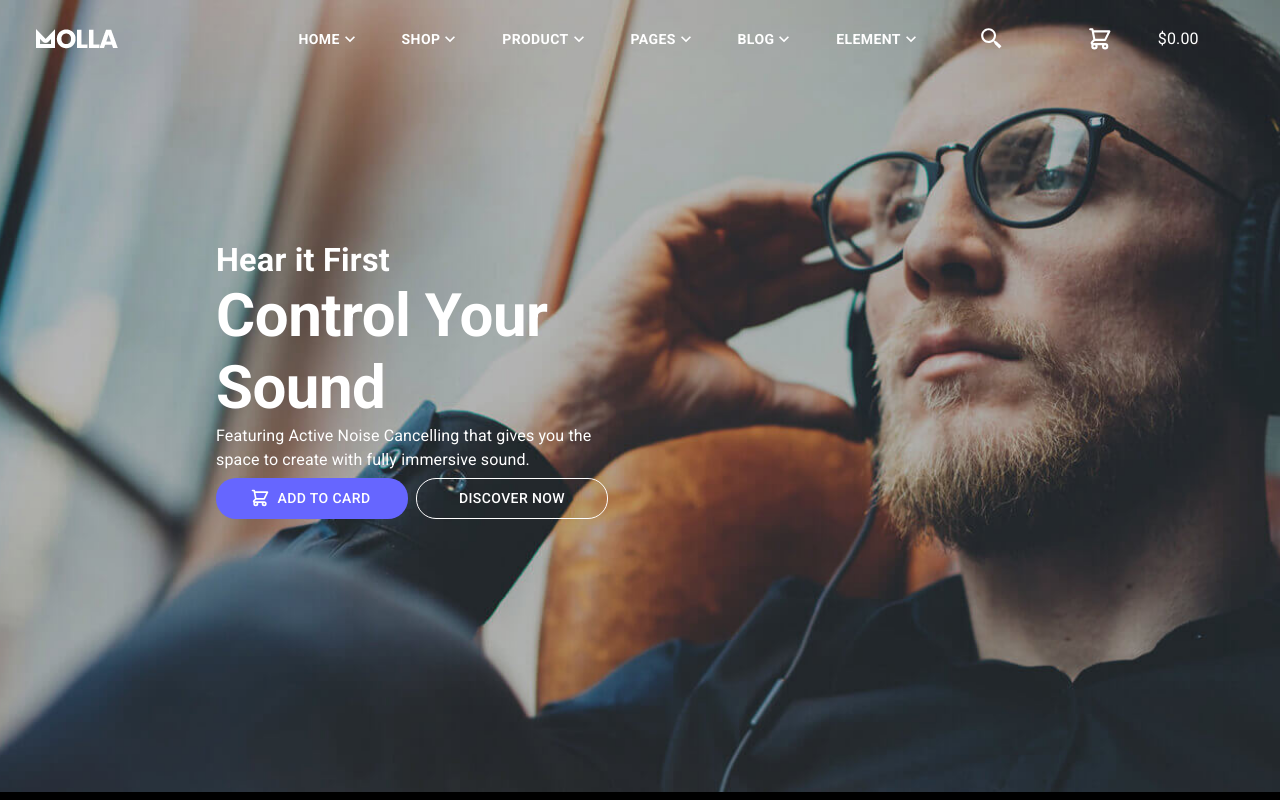
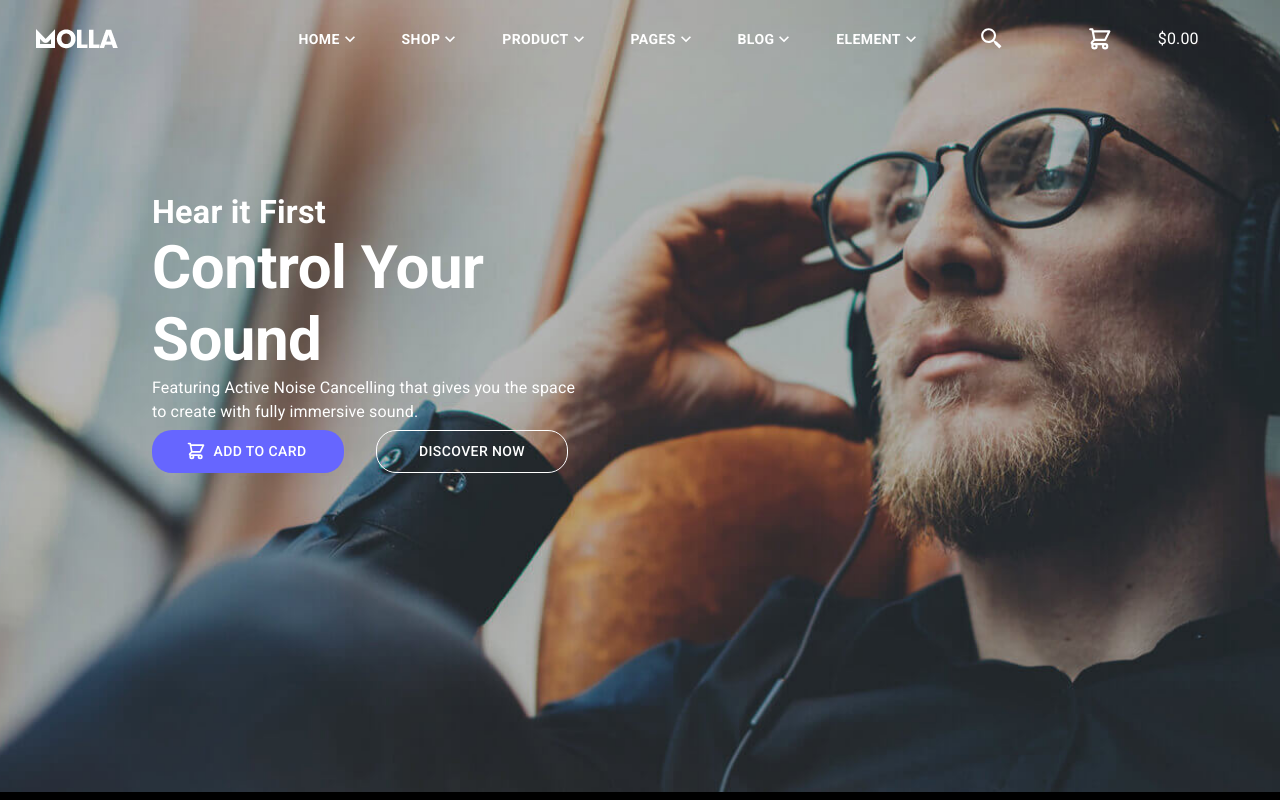
Before and after one commit to ay19b/molla, a Next.js app: page / in a window 1280 px wide. Shown: the top 800 px of the page. Built offline with nearby package versions, Linux system fonts and the light colour scheme.

Commit message:
first commit

```diff
--- a/component/feature.js
+++ b/component/feature.js
@@ -60,6 +60,7 @@ const useStyles = makeStyles((theme) => ({
         fontWeight:'bold',
 		[theme.breakpoints.down("xs")]: {
            marginLeft:"4%",
+           width: "100%",
         },
     },
     AllBtn:{
@@ -70,7 +71,7 @@ const useStyles = makeStyles((theme) => ({
         color: 'black',
         textAlign: "center",
         border: '1px dashed',
-        padding: '3%',
+        padding: '0.8rem',
         borderRadius: '8px',
         marginRight: '6%',
 		width: '6rem',
@@ -87,7 +88,8 @@ const Feature=()=> {
 	  Aos.init({duration:2000});
   },[]);
     return (
-        <section style={{backgroundColor:'#f1f1f1'}}>
+        <section style={{backgroundColor:'#f1f1f1',height:'100%',}}>
+
            <div className={classes.feature} >
             <Container>
                 <Grid container spacing={5} >
@@ -143,7 +145,7 @@ const Feature=()=> {
           <div className={classes.extraHead}>
           <Box className={classes.box} data-aos="fade-right" data-aos-once="true">
           <Typography variant="h4" style={{fontWeight:'bold',color:"black"}}>Listen all day</Typography>
-          <Typography variant="h2" style={{fontWeight:'bold',color:"black"}}>20 + Hours of Playtime</Typography>
+          <Typography variant="h2" style={{fontWeight:'bold',color:"black",width: '100%'}}>20 + Hours of Playtime</Typography>
           <Typography variant="subtitle1" gutterBottom style={{color:"#828080"}}>Donec nec justo eget felis facilisis fermentum. Aliquam
             porttitor mauris sit amet orci. Aenean dignissim
             pellentesque felis.
@@ -162,6 +164,7 @@ const Feature=()=> {
           </div>
         </Box>
           </div>
+
         </section>
     )
 }
--- a/component/home.js
+++ b/component/home.js
@@ -29,18 +29,21 @@ const useStyles = makeStyles((theme) => ({
       backgroundRepeat: "no-repeat",
       backgroundPosition: 'center',
       backgroundSize:'cover',
-      minHeight:'100vh',
+      height:'100vh',
     },
     box:{
       position: "absolute",
-      top: "30%",
-      marginLeft:"15%",
+      top: "12rem",
+      marginLeft:"8rem",
       width: "27rem",
       color: "white",
       fontWeight:'bold',
+      [theme.breakpoints.down("sm")]: {
+        marginLeft:"4rem",
+      },
 	  [theme.breakpoints.down("xs")]: {
         marginLeft:"2%",
-		width: "100%",
+        width:'100%',
       },
     },
 
@@ -54,7 +57,7 @@ const useStyles = makeStyles((theme) => ({
       borderRadius: '20px',
       padding: '4% 8%',
       marginRight:'2%',
-	  border: '1px solid transparent',
+	    border: '1px solid transparent',
       width: '12rem',
       '&:hover':{
         backgroundColor:'#0000fb'
@@ -92,8 +95,9 @@ const Navbar=()=> {
       <section className={classes.home}>
         <Nav basket='false'/>
 
-        <Box className={classes.box} data-aos="fade-right" data-aos-once="true">
-		 <Container>
+
+		   <Container>
+       <Box className={classes.box} data-aos="fade-right" data-aos-once="true">
           <Typography variant="h4" style={{fontWeight:'bold'}}>Hear it First</Typography>
           <Typography variant="h2" style={{fontWeight:'bold'}} >Control Your Sound</Typography>
           <Typography variant="body1" gutterBottom>Featuring Active Noise Cancelling
@@ -108,8 +112,9 @@ const Navbar=()=> {
 			    <Button className={classes.addDsc}>Discover Now</Button>
 			 </Grid>
 		  </Grid>
+      </Box>
 		 </Container>
-        </Box>
+
       </section>
 
     )
--- a/component/nav.js
+++ b/component/nav.js
@@ -3,7 +3,7 @@ import Image from 'next/image';
 import React,{useState,useEffect} from 'react'
 import Logo from '../public/images/logo.png'
 import {BiSearchAlt2} from 'react-icons/bi'
-import {CgMenu} from 'react-icons/cg'
+import {CgMenu,CgClose} from 'react-icons/cg'
 import {HiOutlineShoppingCart,HiMenu} from 'react-icons/hi'
 import {MdKeyboardArrowDown,MdOutlineCancel} from 'react-icons/md'
 import {FiInstagram} from 'react-icons/fi'
@@ -70,7 +70,7 @@ const useStyles = makeStyles((theme) => ({
 	    animationName: '$scrollNav',
       animationDuration: '.4s',
 	  [theme.breakpoints.down("sm")]: {
-        padding:'2%'
+        padding:'3% 1%',
       },
     },
 	'@keyframes scrollNav':{
@@ -104,7 +104,7 @@ const useStyles = makeStyles((theme) => ({
 		    textAlign:'center',
 		    backgroundColor:'#333',
 		    alignItems: 'flex-start',
-		width: '18rem',
+		    width: '100%',
 		    height:'100vh',
 		    zIndex: '10',
 		    transform: 'translateX(-100%)',
@@ -207,6 +207,20 @@ const useStyles = makeStyles((theme) => ({
 	iconCancel:{
 		position: 'absolute',
     right: '0px',
+	},
+  close:{
+    display:'none',
+    width: '100%',
+    position: 'relative',
+    cursor:'pointer',
+    marginBottom: '6%',
+    [theme.breakpoints.down("sm")]: {
+      display:'block',
+    },
+  },
+  iconClose:{
+    position: 'absolute',
+    right: '18.5%',
   },
     listItem:{
       cursor:'pointer',
@@ -332,14 +346,14 @@ useEffect(() => {
                <Image src={Logo} />
           </Grid>
           <Grid item xs={0} md={7}>
-            <ul className={showLinks?classes.list:classNames(classes.list, classes.active)} onMouseLeave={toggleLinks}>
-
-              <li className={classes.listItem}><Typography variant='button'className={classes.listItem} >HOME<MdKeyboardArrowDown size={20}/></Typography> </li>
-			  <li className={classes.listItem}><Typography variant='button'className={classes.listItem} >SHOP<MdKeyboardArrowDown size={20}/></Typography> </li>
-			  <li className={classes.listItem}><Typography variant='button'className={classes.listItem} >PRODUCT<MdKeyboardArrowDown size={20}/></Typography> </li>
-			  <li className={classes.listItem}><Typography variant='button'className={classes.listItem} >PAGES <MdKeyboardArrowDown size={20}/></Typography> </li>
-			  <li className={classes.listItem}><Typography variant='button'className={classes.listItem} >BLOG <MdKeyboardArrowDown size={20}/></Typography> </li>
-			  <li className={classes.listItem}><Typography variant='button'className={classes.listItem} >ELEMENT <MdKeyboardArrowDown size={20}/></Typography> </li>
+            <ul className={showLinks?classes.list:classNames(classes.list, classes.active)} >
+			        <Typography variant="h4" className={classes.close}><CgClose onClick={toggleLinks} className={classes.iconClose}/></Typography>
+              <li className={classes.listItem} onClick={toggleLinks}><Typography variant='button'className={classes.listItem} >HOME<MdKeyboardArrowDown size={20}/></Typography> </li>
+			        <li className={classes.listItem} onClick={toggleLinks}><Typography variant='button'className={classes.listItem} >SHOP<MdKeyboardArrowDown size={20}/></Typography> </li>
+		      	  <li className={classes.listItem} onClick={toggleLinks}><Typography variant='button'className={classes.listItem} >PRODUCT<MdKeyboardArrowDown size={20}/></Typography> </li>
+			        <li className={classes.listItem} onClick={toggleLinks}><Typography variant='button'className={classes.listItem} >PAGES <MdKeyboardArrowDown size={20}/></Typography> </li>
+			        <li className={classes.listItem} onClick={toggleLinks}><Typography variant='button'className={classes.listItem} >BLOG <MdKeyboardArrowDown size={20}/></Typography> </li>
+			        <li className={classes.listItem} onClick={toggleLinks}><Typography variant='button'className={classes.listItem} >ELEMENT <MdKeyboardArrowDown size={20}/></Typography> </li>
 			        <li className={classes.itemSocial}>
 					     <div className={classes.iconsSocail} >
                           <div className={classes.iconSocail}>
--- a/styles/globals.css
+++ b/styles/globals.css
@@ -11,7 +11,6 @@ a {
   color: inherit;
   text-decoration: none;
 }
-
 * {
   box-sizing: border-box;
 }
@@ -68,13 +67,14 @@ a {
   .awssld {
     width: 90% !important;
     margin: auto !important;
-	height:100vh !important;
+	  height:100vh !important;
   }
-
+  .awssld__bullets{
+    bottom: 11.3rem !important;
+  }
 }
-@media only screen and (max-width: 300px) {
+@media only screen and (max-width: 360px) {
   .awssld__bullets{
-	bottom: 35% !important;
+    bottom: 13.5rem !important;
 }
-
 }
```
Lines whose indentation alone changed are shown as unchanged.
